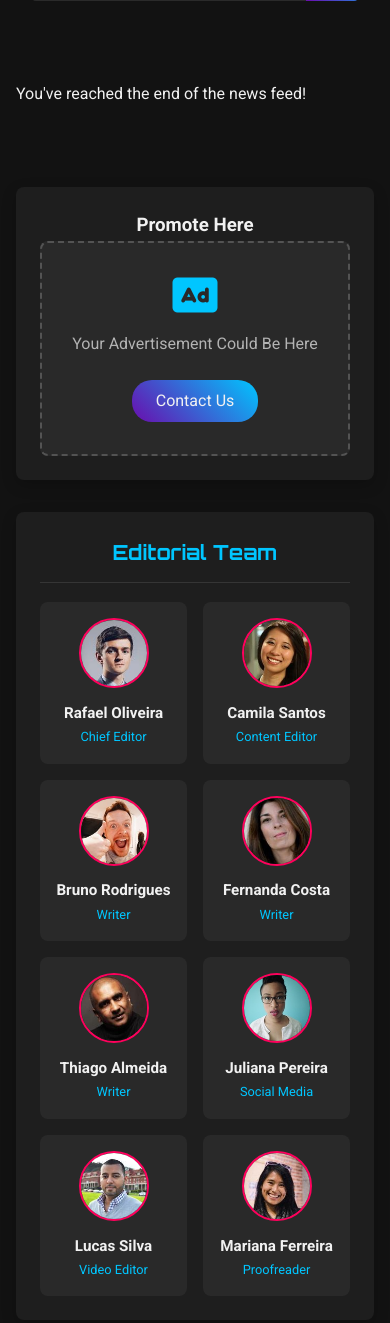
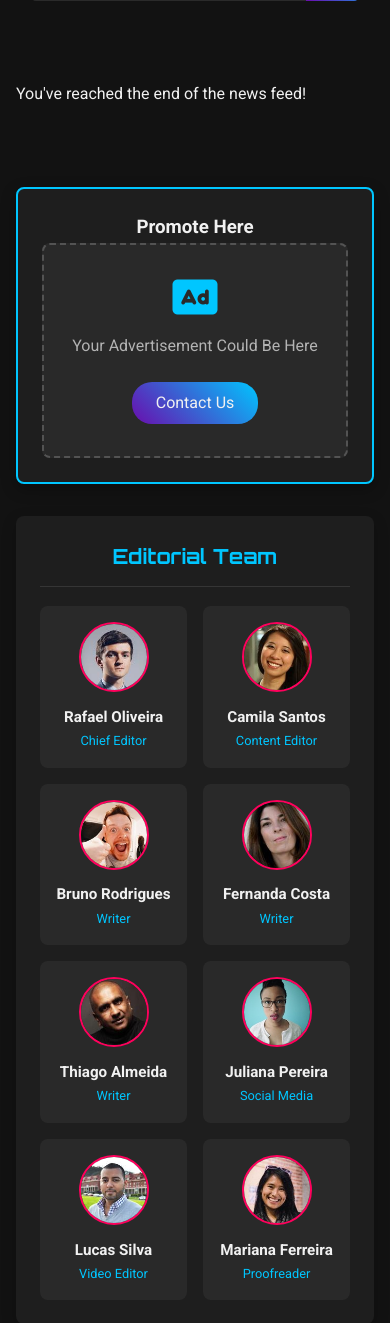
Before and after one commit to solariscodes/StormGamer, a Flask app: page / in a window 390 px wide. Shown: the part 404-1727 px from the top of the page. Run offline with Flask 2, Linux system fonts and the light colour scheme; data that the repository does not hold is empty.

Commit message:
Fix: Enhance ad space visibility with improved CSS styling

```diff
--- a/static/css/style.css
+++ b/static/css/style.css
@@ -120,6 +120,18 @@ main {
 @media (max-width: 1000px) {
     .main-content {
         grid-template-columns: 1fr 300px;
+    }
+}
+
+@media (max-width: 768px) {
+    .main-content {
+        grid-template-columns: 1fr;
+    }
+
+    .homepage-sidebar {
+        display: block;
+        width: 100%;
+        margin-top: 2rem;
     }
 }
 
@@ -351,6 +363,9 @@ footer p {
 /* Homepage Sidebar Styles */
 .homepage-sidebar {
     align-self: start;
+    display: block !important;
+    position: sticky;
+    top: 100px;
 }
 
 /* Ad Space Styles */
@@ -358,9 +373,12 @@ footer p {
     background-color: var(--card-bg);
     border-radius: 8px;
     padding: 1.5rem;
-    box-shadow: 0 5px 15px rgba(0, 0, 0, 0.2);
+    box-shadow: 0 5px 15px rgba(0, 0, 0, 0.3);
     margin-bottom: 2rem;
     text-align: center;
+    border: 2px solid var(--secondary-color);
+    position: relative;
+    z-index: 10;
 }
 
 .ad-placeholder {
```
